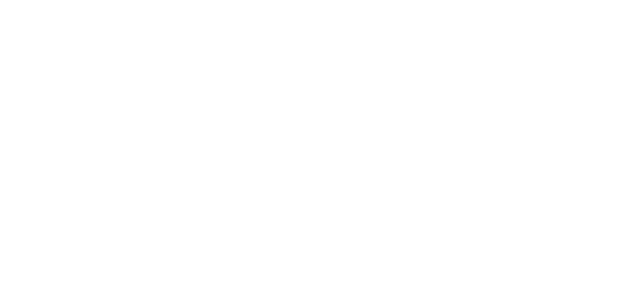
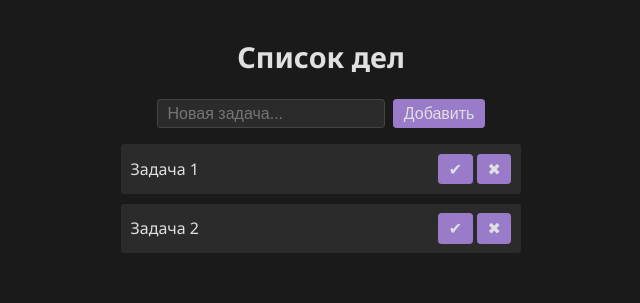
Before and after one commit to Tatyana2121/JavaScriptAroken, a plain HTML site: page index.html in a window 1280 px wide. Shown: the whole page, without its empty margins (319-959 px from the left). Drawn offline with Linux system fonts and the light colour scheme.

Commit message:
добавлено ДЗ к уроку №76

```diff
--- a/index.html
+++ b/index.html
@@ -1,15 +1,36 @@
 <!DOCTYPE html>
 <html lang="en">
-<head>
-  <meta charset="UTF-8">
-  <meta http-equiv="X-UA-Compatible" content="IE=edge">
-  <meta name="viewport" content="width=device-width, initial-scale=1.0">
-  <title>ToDo list</title>
-  <link rel="stylesheet" href="style.css">
-</head>
-<body>
-
-
-  <script src="./js/main.js"></script>
-</body>
+  <head>
+    <meta charset="UTF-8" />
+    <meta http-equiv="X-UA-Compatible" content="IE=edge" />
+    <meta name="viewport" content="width=device-width, initial-scale=1.0" />
+    <title>ToDo list</title>
+    <link rel="stylesheet" href="style.css" />
+    <script defer src="./js/main.js"></script>
+  </head>
+  <body>
+    <div class="app">
+      <h1 class="title">Список дел</h1>
+      <form class="form">
+        <input
+          class="input"
+          type="text"
+          name="new-todo"
+          placeholder="Новая задача..."
+          autocomplete="off"
+          required
+        />
+        <button class="button-create button">Добавить</button>
+      </form>
+      <ul class="todos">
+        <!-- <li class="todo">
+          <div class="todo-text">Задача 1</div>
+          <div class="todo-actions">
+            <button class="button-complete button">&#10004;</button>
+            <button class="button-delete button">&#10006;</button>
+          </div>
+        </li> -->
+      </ul>
+    </div>
+  </body>
 </html>
--- a/js/main.js
+++ b/js/main.js
@@ -4,80 +4,80 @@ const todoKeys = {
   id: "id",
   text: "text",
   is_completed: "is_completed",
-  date: "date"
 };
 
-const todos = [];const getNewId = (todos) =>  todos.reduce((maxId, todo) => Math.max(todo.id, maxId), 0) + 1
-  // return todos.reduce((maxId, todo) => {
-  //   if (todo.id > maxId) {
-  //     return todo.id
-  //   } else {
-  //     return maxId
-  //   }
-  // }, 0) + 1
+const todos = [];
 
-function getCurrentDateTime() {
-  const now = new Date();
-  const day = String(now.getDate());
-  const month = String(now.getMonth() + 1);
-  const year = now.getFullYear();
-  const hours = String(now.getHours());
-  const minutes = String(now.getMinutes());
-  return `${day}.${month}.${year} ${hours}:${minutes}`;
+const errTodoNotFound = (todoId) => `Todo with id ${todoId} not found`;
+
+const getNewTodoId = (todos) =>
+  todos.reduce((maxId, todo) => Math.max(maxId, todo[todoKeys.id]), 0) + 1;
+
+const createTodo = (todos, text) => {
+  const newTodo = {
+    [todoKeys.id]: getNewTodoId(todos),
+    [todoKeys.text]: text,
+    [todoKeys.is_completed]: false,
+  };
+  todos.push(newTodo);
+  return newTodo;
+};
+
+const completeTodoById = (todos, todoId) => {
+  const todo = todos.find((todo) => todo[todoKeys.id] === todoId);
+
+  if (!todo) {
+    console.error(errTodoNotFound(todoId));
+    return null;
+  }
+  todo[todoKeys.is_completed] = !todo[todoKeys.is_completed];
+  return todo;
+};
+
+const deleteTodoById = (todos, todoId) => {
+  const todoIndex = todos.findIndex((todo) => todo[todoKeys.id] === todoId);
+  if (todoIndex === -1) {
+    console.error(errTodoNotFound(todoId));
+    return todos;
+  }
+  todos.splice(todoIndex, 1);
+  return todos;
+};
+
+function editingTodoById(todos, todoId, newText) {
+  const todoIndex = todos.find((todo) => todo[todoKeys.id] === todoId);
+  if (!todoIndex) {
+    console.log(`Todo with id ${todoId} not found`);
+    return todos;
+  }
+  todoIndex[todoKeys.text] = newText;
+  return todos;
 }
 
-console.log(getCurrentDateTime());
+const form = document.querySelector(".form");
+const input = document.querySelector(".input");
+const todosList = document.querySelector(".todos");
 
-function createTodo(todos, text) {
-  const newId = todos.length === 0 ? 1 : Math.max(...todos.map(t => t.id)) + 1;
-  const newTodo = {
-    [todoKeys.id]: getNewId(todos),
-    [todoKeys.text]: text,
-    [todoKeys.date]: getCurrentDateTime(),
-    [todoKeys.is_completed]: false,
-  }
-  return todos.push(newTodo)
+function createTodoElement(text) {
+  let createElem = document.createElement("li");
+  createElem.classList.add("todo");
+  createElem.innerHTML = `
+    <div class="todo-text">${text}</div>
+    <div class="todo-actions">
+      <button class="button-complete button">&#10004;</button>
+      <button class="button-delete button">&#10006;</button>
+    </div>
+  `;
+  todosList.append(createElem);
 }
 
-createTodo(todos, "test1")
-createTodo(todos, "test2")
-createTodo(todos, "test3")
-console.log(todos);
-
-function completeTodoById(todos, todoId) {
-  const todo = todos.find((todo) => todo[todoKeys.id] === todoId)
-  if (todo === undefined) {
-    console.log(`Todo with id ${todoId} not found`);
-    return null
-  }
-  todo[todoKeys.is_completed] = !todo[todoKeys.is_completed];
-  return todo
-}
-completeTodoById(todos, 2)
-console.log(todos);
-
-function deleteById(todos, todoId) {
-  const todoIndex = todos.findIndex(todo => todo[todoKeys.id] === todoId)
-  if (todoIndex === -1) {
-    console.log(`Todo with id ${todoId} not found`);
-    return todos
-  }
-  return todos.splice(todoIndex, 1)
+function handleCreateTodo(todos, text) {
+  createTodoElement(text);
+  createTodo(todos, text);
 }
 
-// deleteById(todos, 2)
-// console.log(todos);
+handleCreateTodo(todos, "Задача 1");
+handleCreateTodo(todos, "Задача 2");
 
-function editingTodoById (todos, todoId, newText) {
-  const todoIndex = todos.findIndex(todo => todo[todoKeys.id] === todoId)
-  if (todoId === -1) {
-        console.log(`Todo with id ${todoId} not found`);
-    return todos
-  }
-  todos.forEach((todo, index) => {
-    if (index === todoIndex)  todo[todoKeys.text] = newText
-  });
-  return todos
-}
-
-editingTodoById (todos, 1, "editing")
+editingTodoById(todos, 1, "editing");
+console.log(todos);
--- a/style.css
+++ b/style.css
@@ -1,6 +1,133 @@
-* {
-  padding: 100px;
-  max-width: 1000px;
-  margin: 0 auto;
+@import url('https://fonts.googleapis.com/css2?family=Noto+Sans:ital,wght@0,100..900;1,100..900&display=swap');
 
+:root {
+	--background-color: #1a1a1a;
+	--card-background: #2b2b2b;
+	--text-color: #e0e0e0;
+	--accent-color: #9a7bca;
+	--border-color: #444444;
+	--border-radius: 0.2rem;
 }
+
+html {
+	font-family: 'Noto Sans', sans-serif;
+	color: var(--text-color);
+	background-color: var(--background-color);
+	line-height: 1.2;
+}
+
+*,
+*::before,
+*::after {
+	box-sizing: border-box;
+}
+
+ul {
+	list-style: none;
+	margin: 0;
+	padding: 0;
+}
+
+body {
+	min-height: 90dvh;
+	padding: 1rem;
+	margin: 0;
+	min-width: 360px;
+}
+
+.app {
+	display: flex;
+	flex-direction: column;
+	align-items: center;
+}
+
+.title {
+	font-size: 1.8rem;
+	padding: 0.3rem 0;
+}
+
+.form {
+	display: flex;
+	max-width: 30rem;
+	align-items: center;
+	gap: 0.5rem;
+	margin-bottom: 1rem;
+}
+
+.input {
+	font-size: 1rem;
+	padding: 0.3rem 0.6rem;
+	color: var(--text-color);
+	background-color: var(--card-background);
+	border: 1px solid var(--border-color);
+	border-radius: var(--border-radius);
+	outline: none;
+	height: 100%;
+}
+
+.input:focus {
+	border-color: var(--accent-color);
+}
+
+.button {
+	font-size: 1rem;
+	color: var(--text-color);
+	background-color: var(--accent-color);
+	border: 1px solid var(--accent-color);
+	border-radius: var(--border-radius);
+	padding: 0.3rem 0.6rem;
+	transition: opacity 0.2s;
+	outline: none;
+	cursor: pointer;
+}
+
+.button:not(:disabled):focus-visible {
+	outline: 1px solid var(--accent-color);
+	outline-offset: 2px;
+}
+
+.button:disabled {
+	opacity: 0.8;
+	cursor: not-allowed;
+}
+
+@media (any-hover: hover) {
+	.button:not(:disabled):hover {
+		opacity: 0.85;
+	}
+}
+
+.todos {
+	max-width: 25rem;
+	width: 100%;
+}
+
+.todo {
+	display: flex;
+	align-items: center;
+	justify-content: space-between;
+	gap: 1rem;
+	width: 100%;
+	padding: 0.6rem;
+	margin-bottom: 0.6rem;
+	border-radius: var(--border-radius);
+	background-color: var(--card-background);
+}
+
+.todo:last-child {
+	margin-bottom: 0;
+}
+
+.todo.completed {
+	opacity: 0.7;
+}
+
+.todo.completed .todo-text {
+	text-decoration: line-through;
+}
+
+.todo-actions {
+	display: flex;
+	gap: 0.25rem;
+	flex-shrink: 0;
+}
```
Also changed, not shown: js/main-67.js (added, +83 -0 lines).
